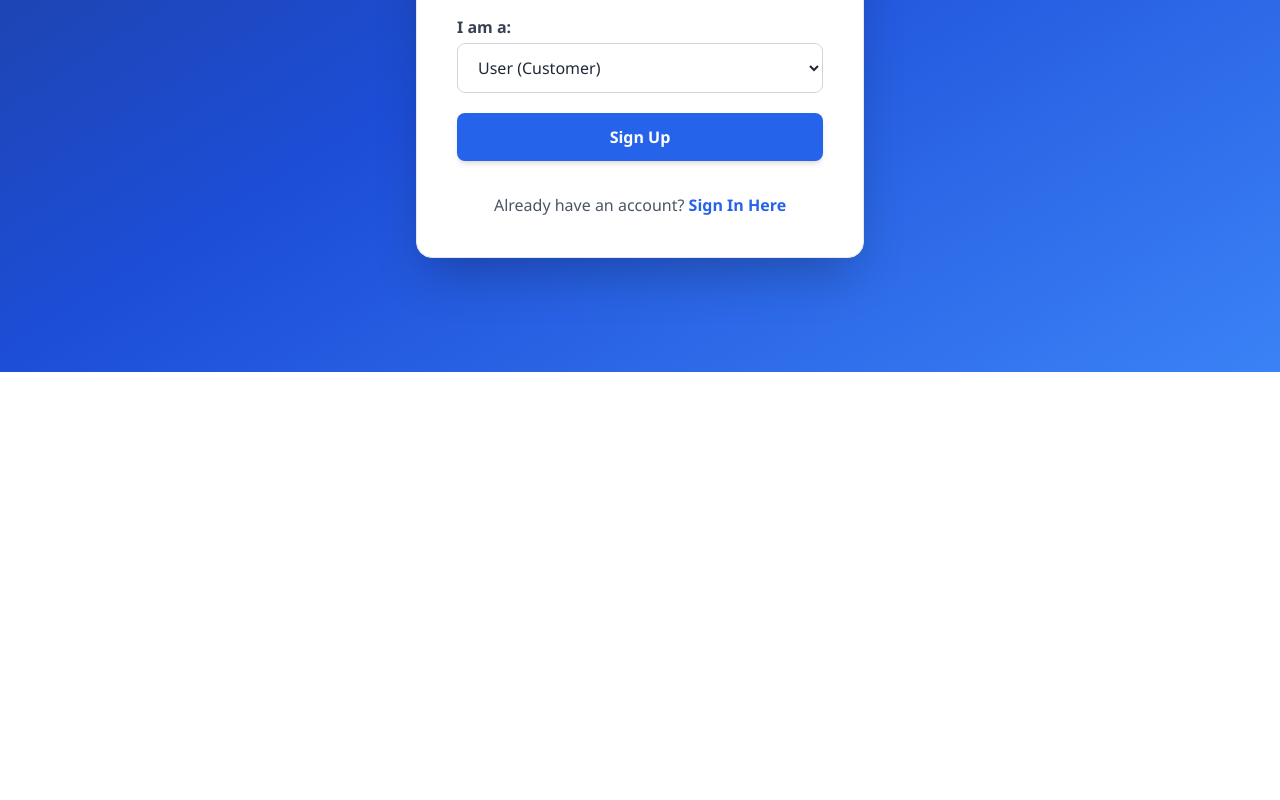
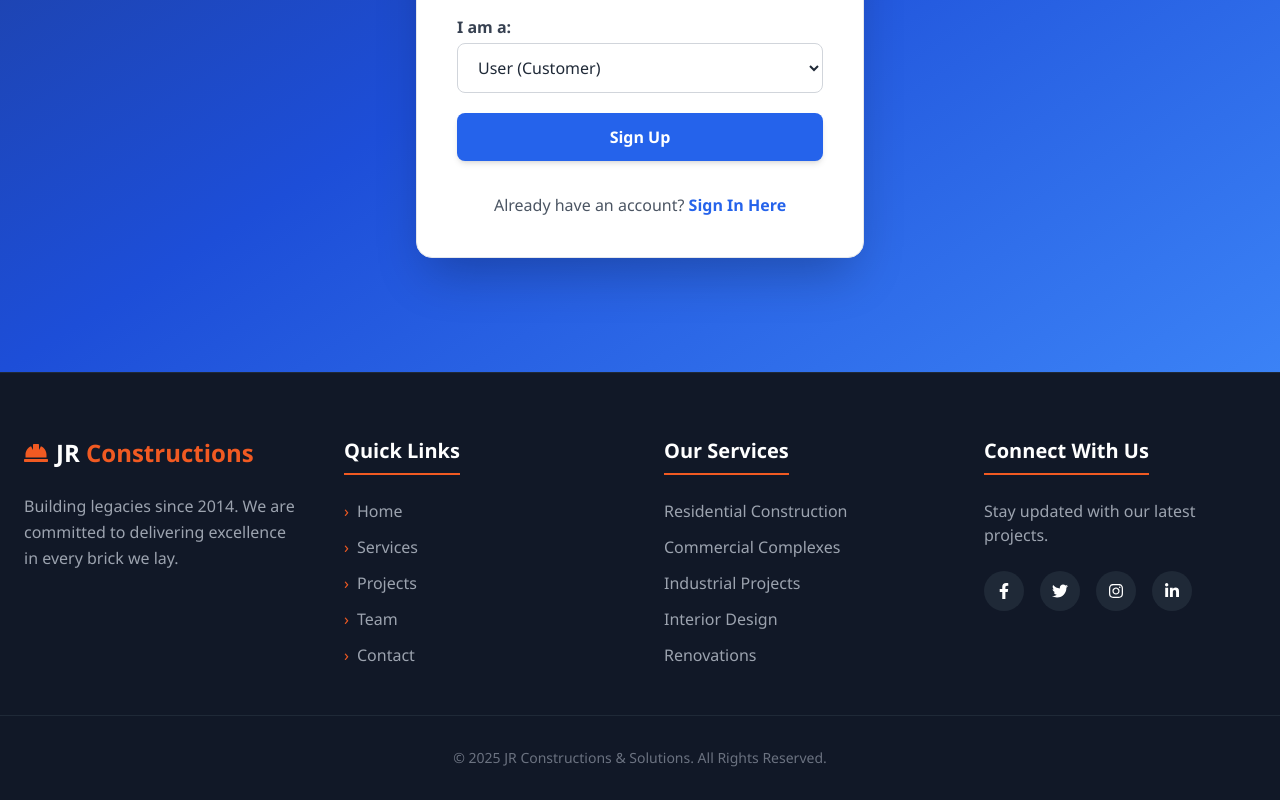
Before and after one commit to sagarvakare/SH-constructions, a React app in the folder frontend/: page /register in a window 1280 px wide. Shown: the part 428-1228 px from the top of the page. Before the commit the page ends 800 px from the top, so only its background shows below. Built offline with nearby package versions, Linux system fonts and the light colour scheme; the HTML template or start-up script is replaced by a standard one.

Commit message:
Added Professional Footer and Scroll-To-Top feature

```diff
--- a/frontend/src/App.jsx
+++ b/frontend/src/App.jsx
@@ -1,6 +1,10 @@
 import { Routes, Route, useNavigate } from "react-router-dom";
 import { useState, useEffect } from "react";
+
+// Components
 import Navbar from "./components/Navbar";
+import Footer from "./components/Footer";         // <--- Import Footer
+import ScrollToTop from "./components/ScrollToTop"; // <--- Import Scroll Button
 import ModernHome from "./pages/ModernHome";
 import Login from "./pages/Login";
 import Register from "./pages/Register";
@@ -9,7 +13,6 @@ function App() {
   const [user, setUser] = useState(null);
   const navigate = useNavigate();
 
-  // Load User from LocalStorage on refresh
   useEffect(() => {
     const token = localStorage.getItem("token");
     const username = localStorage.getItem("user");
@@ -22,7 +25,7 @@ function App() {
     localStorage.setItem("token", token);
     localStorage.setItem("user", username);
     setUser({ name: username, isAdmin: true });
-    navigate("/"); // Redirect to Home
+    navigate("/");
   };
 
   const handleLogout = () => {
@@ -32,13 +35,19 @@ function App() {
   };
 
   return (
-    <div className="bg-gray-50 min-h-screen font-sans text-gray-800">
+    <div className="bg-gray-50 min-h-screen font-sans text-gray-800 flex flex-col">
       <Navbar user={user} onLogout={handleLogout} />
-      <Routes>
-        <Route path="/" element={<ModernHome user={user} />} />
-        <Route path="/login" element={<Login onLogin={handleLogin} />} />
-        <Route path="/register" element={<Register />} />
-      </Routes>
+
+      <div className="flex-grow">
+        <Routes>
+          <Route path="/" element={<ModernHome user={user} />} />
+          <Route path="/login" element={<Login onLogin={handleLogin} />} />
+          <Route path="/register" element={<Register />} />
+        </Routes>
+      </div>
+
+      <ScrollToTop /> {/* <--- Add the Magic Button */}
+      <Footer />      {/* <--- Add the Professional Footer */}
     </div>
   );
 }
--- a/frontend/src/components/Footer.jsx
+++ b/frontend/src/components/Footer.jsx
@@ -1,81 +1,66 @@
-import { Link } from 'react-router-dom';
+import React from 'react';
+import { FaFacebookF, FaTwitter, FaInstagram, FaLinkedinIn, FaHardHat } from 'react-icons/fa';
 
-const Footer = () => {
+export default function Footer() {
   return (
-    <footer className="bg-gray-900 text-white pt-16 pb-8">
-      <div className="max-w-7xl mx-auto px-4 sm:px-6 lg:px-8">
-        <div className="grid grid-cols-1 md:grid-cols-4 gap-12">
+    <footer className="bg-gray-900 text-white pt-16 pb-8 border-t border-gray-800">
+      <div className="max-w-7xl mx-auto px-6 grid grid-cols-1 md:grid-cols-4 gap-12 mb-12">
 
-          {/* Column 1: About */}
-          <div>
-            <h3 className="text-2xl font-bold mb-4 text-blue-400">JR Constructions</h3>
-            <p className="text-gray-400 text-sm leading-relaxed">
-              Professional construction services with over 10 years of experience.
-              From residential homes to commercial complexes, we deliver excellence in every project.
-              Building Your Dreams Into Reality.
-            </p>
+        {/* Brand Column */}
+        <div>
+          <div className="flex items-center gap-2 text-2xl font-bold mb-6">
+            <FaHardHat className="text-jr-orange" />
+            <span>JR <span className="text-jr-orange">Constructions</span></span>
           </div>
+          <p className="text-gray-400 leading-relaxed">
+            Building legacies since 2014. We are committed to delivering excellence in every brick we lay.
+          </p>
+        </div>
 
-          {/* Column 2: Services */}
-          <div>
-            <h4 className="text-lg font-semibold mb-4 text-white">Our Services</h4>
-            <ul className="space-y-2 text-sm text-gray-400">
-              <li className="hover:text-blue-400 transition cursor-pointer">Residential Construction</li>
-              <li className="hover:text-blue-400 transition cursor-pointer">Commercial Projects</li>
-              <li className="hover:text-blue-400 transition cursor-pointer">Renovation & Remodeling</li>
-              <li className="hover:text-blue-400 transition cursor-pointer">Interior Design</li>
-              <li className="hover:text-blue-400 transition cursor-pointer">Turnkey Solutions</li>
-            </ul>
-          </div>
+        {/* Quick Links */}
+        <div>
+          <h4 className="text-xl font-bold mb-6 border-b-2 border-jr-orange inline-block pb-2">Quick Links</h4>
+          <ul className="space-y-3 text-gray-400">
+            {['Home', 'Services', 'Projects', 'Team', 'Contact'].map((item) => (
+              <li key={item}>
+                <a href={`#${item.toLowerCase()}`} className="hover:text-jr-orange transition-colors flex items-center gap-2">
+                  <span className="text-jr-orange">›</span> {item}
+                </a>
+              </li>
+            ))}
+          </ul>
+        </div>
 
-          {/* Column 3: Contact Info */}
-          <div>
-            <h4 className="text-lg font-semibold mb-4 text-white">Contact Us</h4>
-            <div className="space-y-3 text-sm text-gray-400">
-              <p className="flex items-start gap-3">
-                <span>??</span>
-                <span>NO.4341/18, GF, 2ND CROSS,<br/>14TH MAIN ROAD, SUBRAMANYA NAGAR,<br/>RAJAJI NAGAR, BANGALORE</span>
-              </p>
-              <p className="flex items-center gap-3">
-                <span>??</span>
-                <span>9742955268, 9480772248</span>
-              </p>
-              <p className="flex items-center gap-3">
-                <span>??</span>
-                <span>jrconstructionsandsolutions@gmail.com</span>
-              </p>
-            </div>
-          </div>
+        {/* Services */}
+        <div>
+          <h4 className="text-xl font-bold mb-6 border-b-2 border-jr-orange inline-block pb-2">Our Services</h4>
+          <ul className="space-y-3 text-gray-400">
+            <li>Residential Construction</li>
+            <li>Commercial Complexes</li>
+            <li>Industrial Projects</li>
+            <li>Interior Design</li>
+            <li>Renovations</li>
+          </ul>
+        </div>
 
-          {/* Column 4: Business Hours */}
-          <div>
-            <h4 className="text-lg font-semibold mb-4 text-white">Business Hours</h4>
-            <ul className="space-y-2 text-sm text-gray-400">
-              <li className="flex justify-between">
-                <span>Mon - Fri:</span>
-                <span>8:00 AM - 6:00 PM</span>
-              </li>
-              <li className="flex justify-between">
-                <span>Saturday:</span>
-                <span>9:00 AM - 4:00 PM</span>
-              </li>
-              <li className="flex justify-between">
-                <span>Sunday:</span>
-                <span className="text-red-400">Closed</span>
-              </li>
-            </ul>
+        {/* Newsletter / Social */}
+        <div>
+          <h4 className="text-xl font-bold mb-6 border-b-2 border-jr-orange inline-block pb-2">Connect With Us</h4>
+          <p className="text-gray-400 mb-6">Stay updated with our latest projects.</p>
+          <div className="flex gap-4">
+            {[FaFacebookF, FaTwitter, FaInstagram, FaLinkedinIn].map((Icon, i) => (
+              <a key={i} href="#" className="w-10 h-10 rounded-full bg-gray-800 flex items-center justify-center hover:bg-jr-orange hover:text-white transition-all transform hover:scale-110">
+                <Icon />
+              </a>
+            ))}
           </div>
         </div>
+      </div>
 
-        {/* Bottom Bar */}
-        <div className="border-t border-gray-800 mt-12 pt-8 text-center">
-          <p className="text-gray-500 text-sm">
-            &copy; {new Date().getFullYear()} JR Constructions & Solutions. All rights reserved.
-          </p>
-        </div>
+      {/* Copyright Bar */}
+      <div className="border-t border-gray-800 pt-8 text-center text-gray-500 text-sm">
+        <p>&copy; {new Date().getFullYear()} JR Constructions & Solutions. All Rights Reserved.</p>
       </div>
     </footer>
   );
-};
-
-export default Footer;
+}
--- /dev/null
+++ b/frontend/src/components/ScrollToTop.jsx
@@ -0,0 +1,44 @@
+import React, { useState, useEffect } from 'react';
+import { FaArrowUp } from 'react-icons/fa';
+import { motion, AnimatePresence } from 'framer-motion';
+
+export default function ScrollToTop() {
+  const [isVisible, setIsVisible] = useState(false);
+
+  // Check scroll position
+  useEffect(() => {
+    const toggleVisibility = () => {
+      if (window.pageYOffset > 300) {
+        setIsVisible(true);
+      } else {
+        setIsVisible(false);
+      }
+    };
+
+    window.addEventListener('scroll', toggleVisibility);
+    return () => window.removeEventListener('scroll', toggleVisibility);
+  }, []);
+
+  const scrollToTop = () => {
+    window.scrollTo({
+      top: 0,
+      behavior: 'smooth',
+    });
+  };
+
+  return (
+    <AnimatePresence>
+      {isVisible && (
+        <motion.button
+          initial={{ opacity: 0, scale: 0.5 }}
+          animate={{ opacity: 1, scale: 1 }}
+          exit={{ opacity: 0, scale: 0.5 }}
+          onClick={scrollToTop}
+          className="fixed bottom-8 right-8 z-50 p-4 bg-jr-orange text-white rounded-full shadow-2xl hover:bg-orange-600 transition-colors focus:outline-none"
+        >
+          <FaArrowUp className="text-xl" />
+        </motion.button>
+      )}
+    </AnimatePresence>
+  );
+}
```
